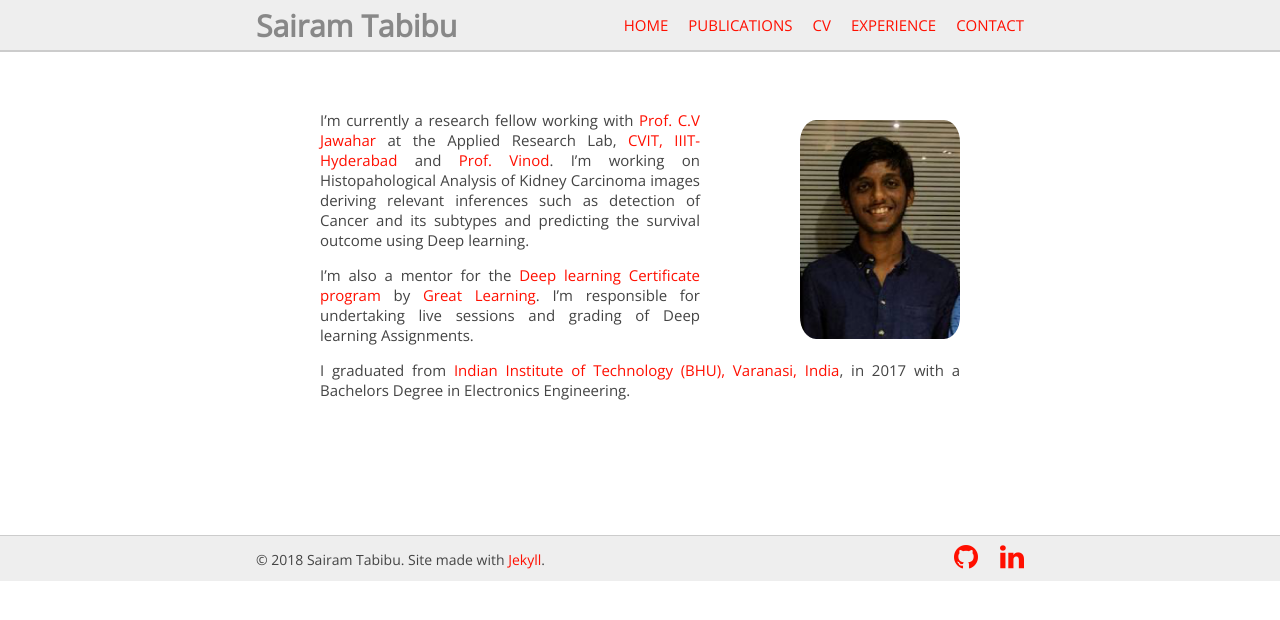
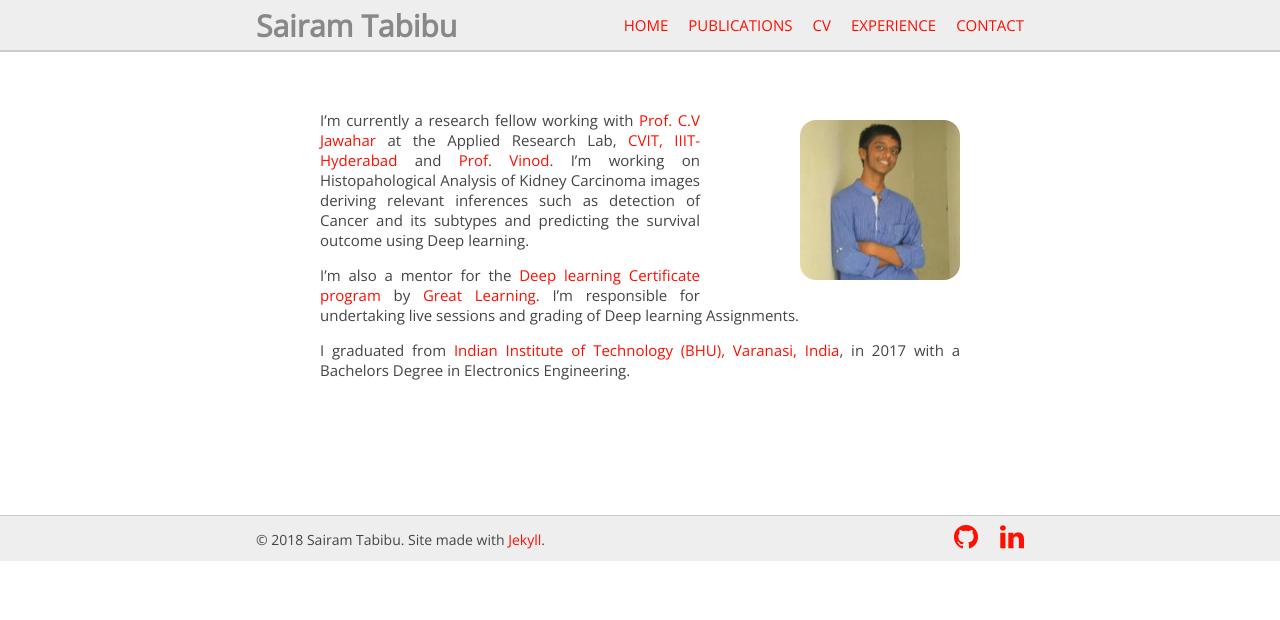
Before and after one commit to tabibusairam/tabibusairam.github.io, a Jekyll site: the page built from _pages/index.md, in a window 1280 px wide. Shown: the top 620 px of the page. Built offline with Jekyll 4.4.1, drawn with Linux system fonts in a browser that asks for light colours; nearby versions of some CDN libraries.

Commit message:
bluh bluh

```diff
--- a/_pages/index.md
+++ b/_pages/index.md
@@ -7,7 +7,7 @@ permalink: /
 
 <br/>
 
-<img class="profile-picture" src="{{site.url}}{{site.baseurl}}/images/profile-picture/screenshot.png">
+<img class="profile-picture" src="{{site.url}}{{site.baseurl}}/images/profile-picture/0.jpeg">
 
 I'm currently a research fellow working with [Prof. C.V Jawahar](https://faculty.iiit.ac.in/~jawahar/){:target="_blank"} at the Applied Research Lab, [CVIT, IIIT-Hyderabad](https://cvit.iiit.ac.in){:target="_blank"} and [Prof. Vinod](https://faculty.iiit.ac.in/~vinod.pk/){:target="_blank"}. I'm working on Histopahological Analysis of Kidney Carcinoma images deriving relevant inferences such as detection of Cancer and its subtypes and predicting the survival outcome using Deep learning.
 
```
Also changed, not shown: images/profile-picture/0.jpeg (added), images/profile-picture/Cwnu.jpg (added), images/profile-picture/ntu.jpg (added), 2 other files.
